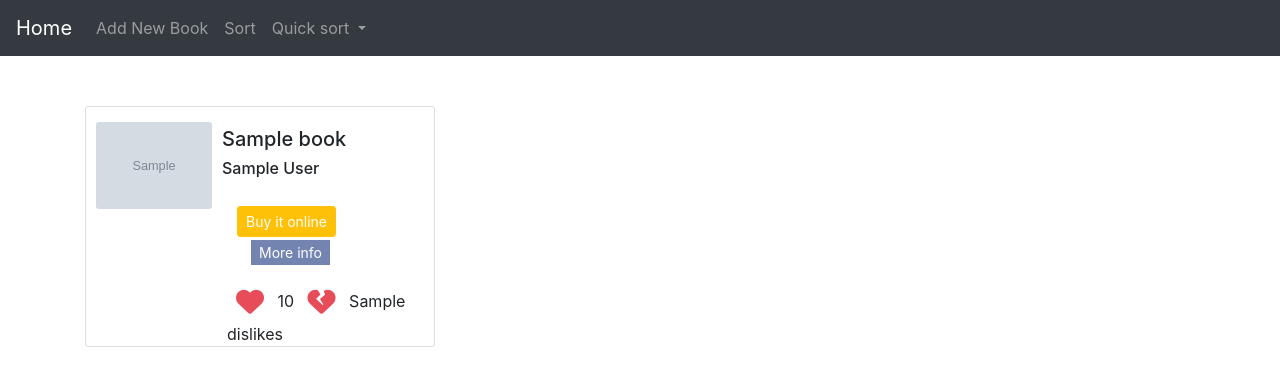
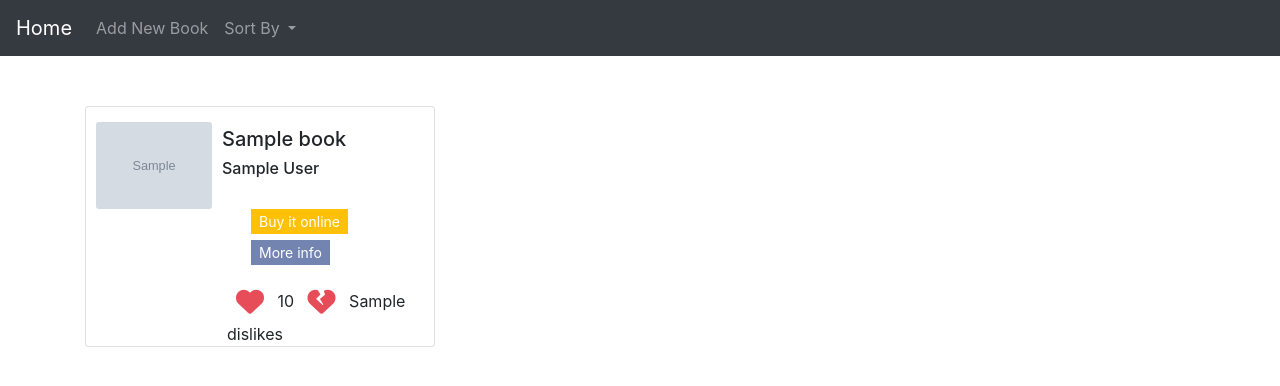
Before and after one commit to Code-Institute-Submissions/BookLiker, a Flask app: page / in a window 1280 px wide. Shown: the top 386 px of the page. Run offline with Flask 2, Linux system fonts and the light colour scheme; grey boxes marked "Sample" are stand-in pictures; a database or web service that is not in the repository returns one stand-in record (values such as "Sample title"); some libraries are stand-ins or nearby versions.

Commit message:
removed sortbook function and page, only keep the premade sort functions, styled buy it online button to be similar to more info

```diff
--- a/app.py
+++ b/app.py
@@ -137,26 +137,6 @@ def alphabetical_author():
     return render_template("books.html", books=mongo.db.Books.find().sort("author"), genres=mongo.db.Genres.find())
 
 
-# Create route for sort form
-@app.route('/sort')
-def sort():
-    # create instance from the full db
-    books = mongo.db.Books.find().sort("author")
-    genres = mongo.db.Genres.find().sort("genre")
-    book_count = books.count()
-    booklist = list(books)
-    authors = ["All"]
-    cats = ["All"]
-    limit = 0
-    for i in range(0, book_count):
-        if booklist[i]["author"] not in authors:
-            authors.append(booklist[i]["author"])
-        if booklist[i]["genre"] not in cats:
-            cats.append(booklist[i]["genre"])
-    print(cats)
-    return render_template("sortbooks.html", books=books, genres=genres, names=authors, cats=cats)
-
-
 # Configuration of the app using env vars
 if __name__ == '__main__':
     app.run(host=os.environ.get('IP'),
--- a/templates/base.html
+++ b/templates/base.html
@@ -22,13 +22,10 @@
 				<li class="nav-item">
 					<a class="nav-link" href="{{ url_for('add_book') }}">Add New Book</a>
 				</li>
-				<li class="nav-item">
-					<a class="nav-link" href="{{ url_for('sort') }}">Sort</a>
-				</li>
 				<li class="nav-item dropdown">
 					<a class="nav-link dropdown-toggle" href="#" id="navbarDropdownMenuLink" data-toggle="dropdown"
 						aria-haspopup="true" aria-expanded="false">
-						Quick sort
+						Sort By
 					</a>
 					<div class="dropdown-menu" aria-labelledby="navbarDropdownMenuLink">
 						<a class="dropdown-item" href="{{ url_for('alphabetical_author') }}">Author Alphabetical</a>
--- a/templates/books.html
+++ b/templates/books.html
@@ -24,11 +24,17 @@
 						<h6 class="book-author">{{book.author}}</h6>
 					</div>
 					<div class="card-buttons">
-						<button class="btn btn-sm btn-warning buy-button">
+						<button class="btn btn-sm buy-button">
                 <a
                   href="{{book.url_to_buy}}"
                   target="blank"
-                  style="text-decoration: none;"
+                  style="text-decoration: none;
+                  text-decoration: none;
+                  padding: 4px 8px 4px 8px;
+                  margin: 5px 5px 5px 5px;
+                  background: #ffc107;
+                    color: white;
+                  "
                   >Buy it online</a
                 >
               </button>
```
Also changed, not shown: templates/sortbooks.html (deleted, +0 -31 lines).
